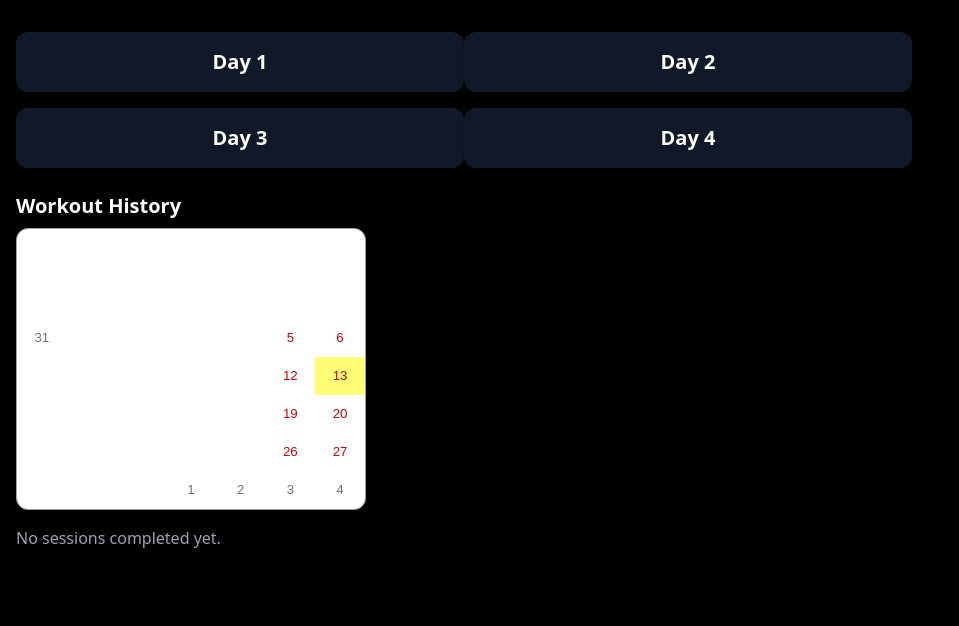
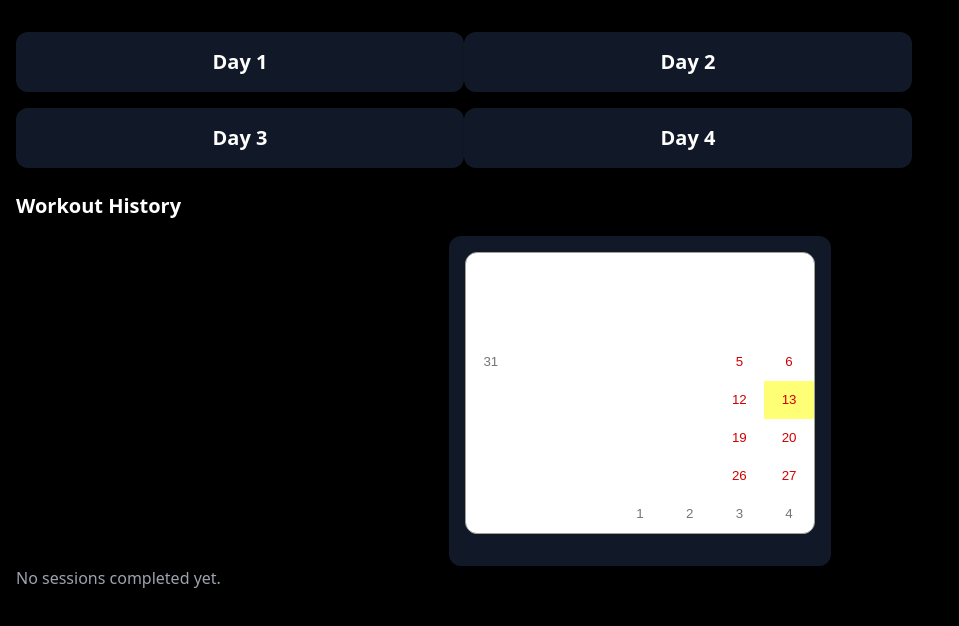
Before and after one commit to Chajir/my4dayfitness, a React (Vite) app: page / in a window 1280 px wide. Shown: the top 626 px of the page, without its empty margins (0-959 px from the left). Built offline with nearby package versions, Linux system fonts and the light colour scheme.

Commit message:
Improve calendar styling and layout for better spacing

```diff
--- a/src/App.jsx
+++ b/src/App.jsx
@@ -487,7 +487,9 @@ export default function App() {
               ))}
             </div>
             <div>
-              <h2 className="text-xl font-bold mb-2">Workout History</h2>
+              <h2 className="text-xl font-bold mb-4">Workout History</h2>
+              <div className="flex justify-center">
+                <div className="bg-gray-900 p-4 rounded-xl shadow">
                   <Calendar
                     className="mb-4 rounded-xl overflow-hidden"
                     tileClassName={({ date }) => {
@@ -497,6 +499,8 @@ export default function App() {
                         : null;
                     }}
                   />
+                </div>
+              </div>
               {Object.keys(history).length === 0 ? (
                 <p className="text-gray-400">No sessions completed yet.</p>
               ) : (
```
Lines whose indentation alone changed are shown as unchanged.
